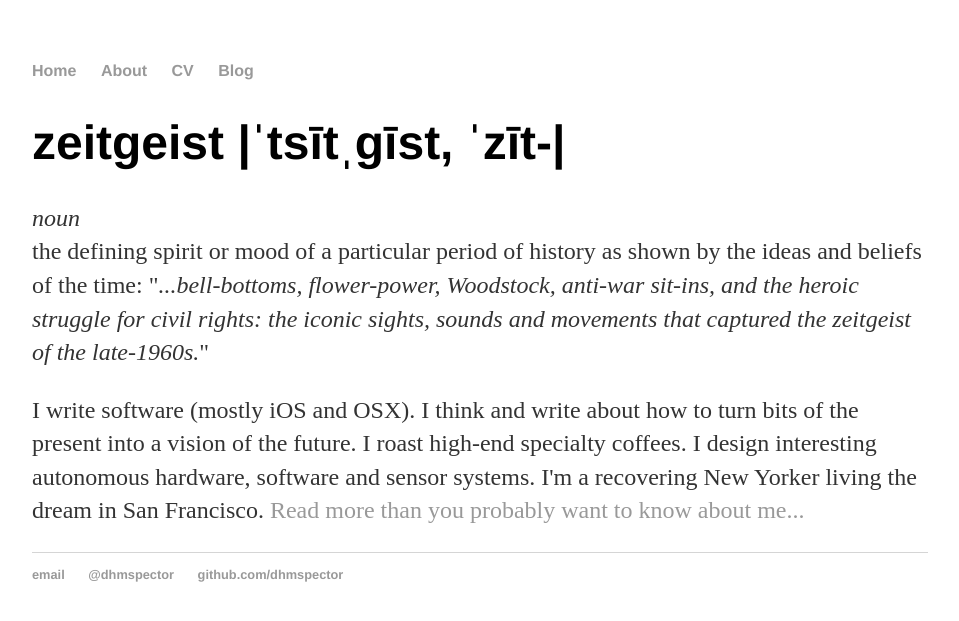
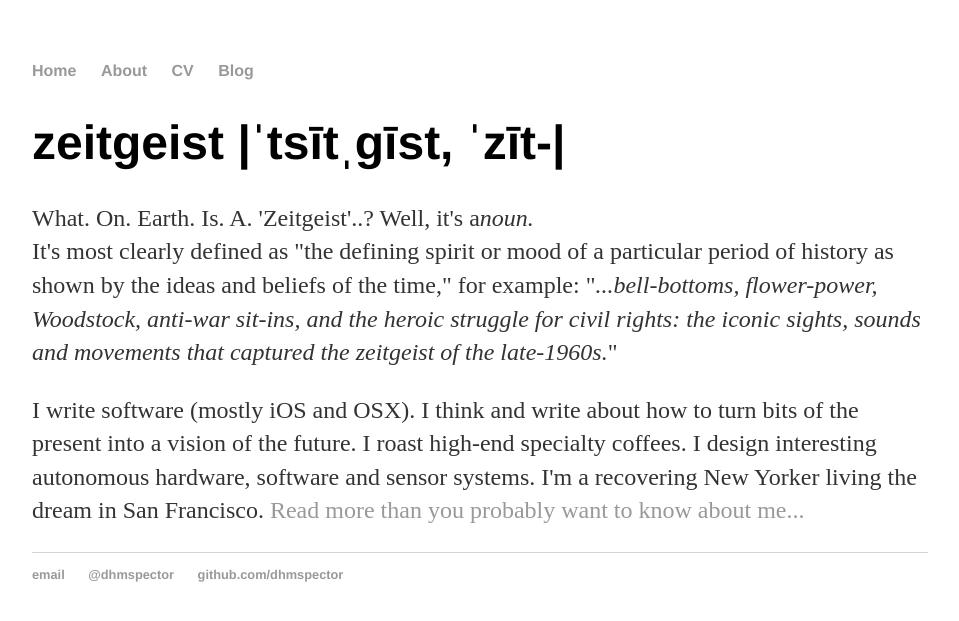
Before and after one commit to dhmspector/dhmspector.github.io, a Jekyll site: the page built from index.html, in a window 1280 px wide. Shown: the top 621 px of the page, without its empty margins (160-1119 px from the left). Built offline with Jekyll 4.4.1, drawn with Linux system fonts in a browser that asks for light colours.

Commit message:
mai index update

```diff
--- a/index.html
+++ b/index.html
@@ -6,11 +6,13 @@ title: David HM Spector, iOS/OSX Developer, Coffee Snob, Recovering New Yorker i
 		<div class="blurb">
 			<h1>zeitgeist |ˈtsītˌgīst, ˈzīt-|</h1>
 
-<p><em>noun</em></br> the defining spirit or mood of a particular
-period of history as shown by the ideas and beliefs of the time:
-"<em>...bell-bottoms, flower-power, Woodstock, anti-war sit-ins, and the
-heroic struggle for civil rights: the iconic sights, sounds and
-movements that captured the zeitgeist of the late-1960s.</em>"</p>
+<p>What. On. Earth. Is. A. 'Zeitgeist'..? Well, it's
+a<em>noun.</em></br> It's most clearly defined as "the defining spirit
+or mood of a particular period of history as shown by the ideas and
+beliefs of the time," for example: "<em>...bell-bottoms, flower-power,
+Woodstock, anti-war sit-ins, and the heroic struggle for civil rights:
+the iconic sights, sounds and movements that captured the zeitgeist of
+the late-1960s.</em>"</p>
 
 <p>I write software (mostly iOS and OSX). I think and write about how
 to turn bits of the present into a vision of the future. I roast
```
